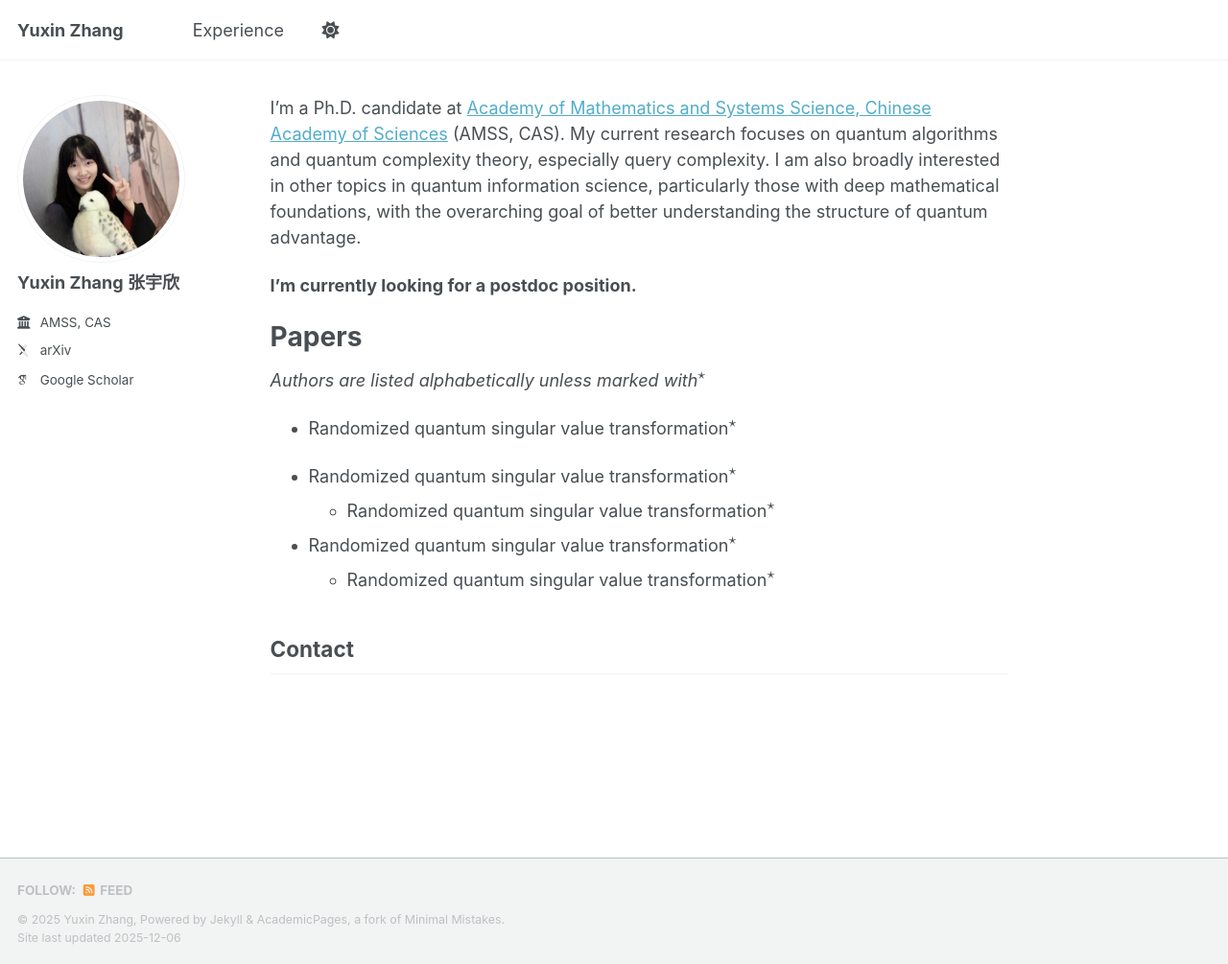
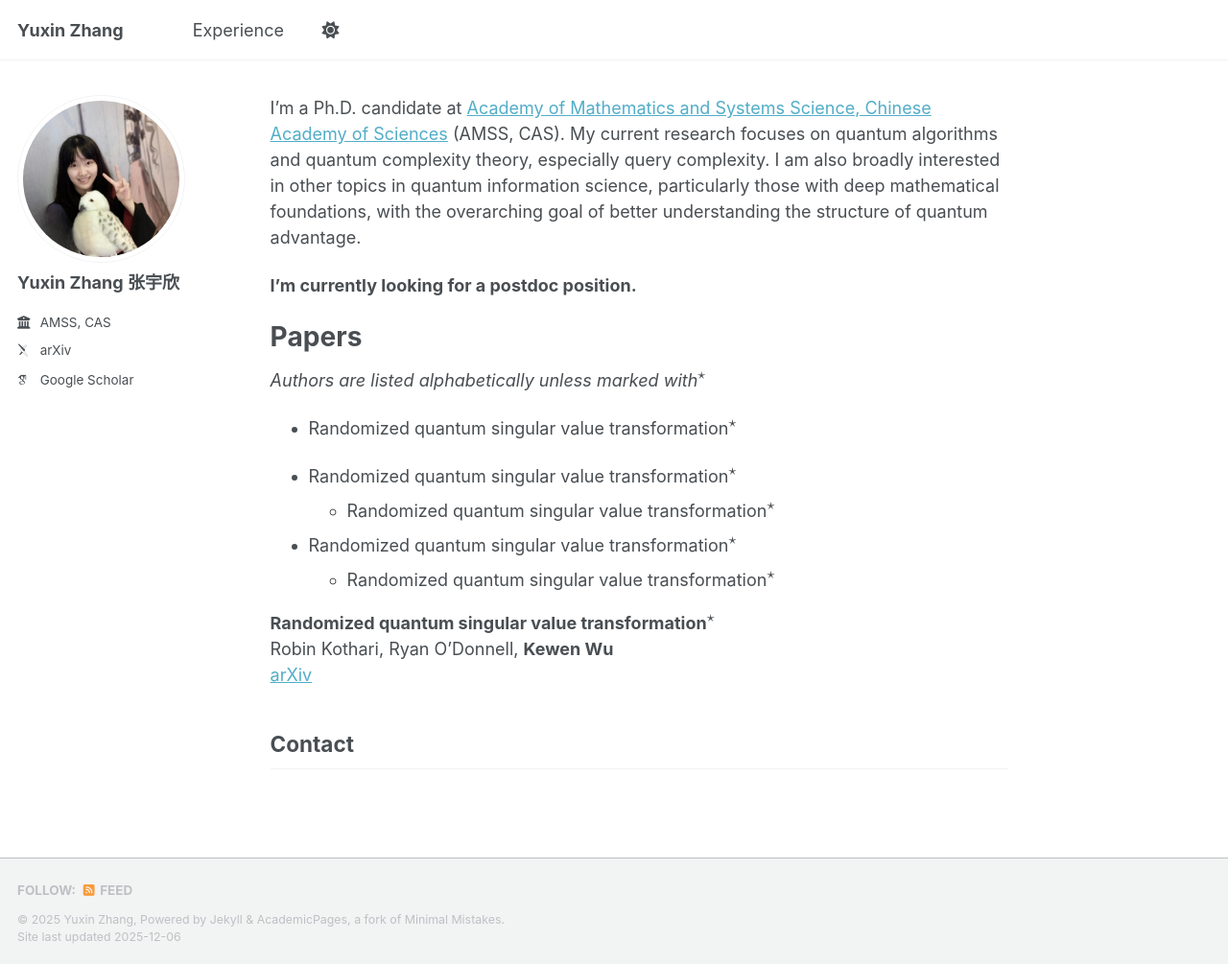
Before and after one commit to yuxinzhangmath/yuxinzhangmath.github.io, a Jekyll site: the page built from _pages/about.md, in a window 1280 px wide and 1005 px high. Shown: the whole window at 96% size. Built offline with Jekyll 4.4.1, drawn with Linux system fonts in a browser that asks for light colours; some web fonts are replaced; a script bundle is joined from its source files by our own code; library files that are not in the unit come from our copies; formulas are drawn with MathJax 3.

Commit message:
Update about.md

```diff
--- a/_pages/about.md
+++ b/_pages/about.md
@@ -26,6 +26,10 @@ My current research focuses on quantum algorithms and quantum complexity theory,
 * Randomized quantum singular value transformation$^{\star}$
     * Randomized quantum singular value transformation$^{\star}$
 
+<b>Randomized quantum singular value transformation$^{\star}$</b><br>
+Robin Kothari, Ryan O'Donnell, <b>Kewen Wu</b><br>
+[arXiv](https://arxiv.org/abs/2510.07515) &nbsp;&nbsp;&nbsp;&nbsp;
+
 
 
 
```
